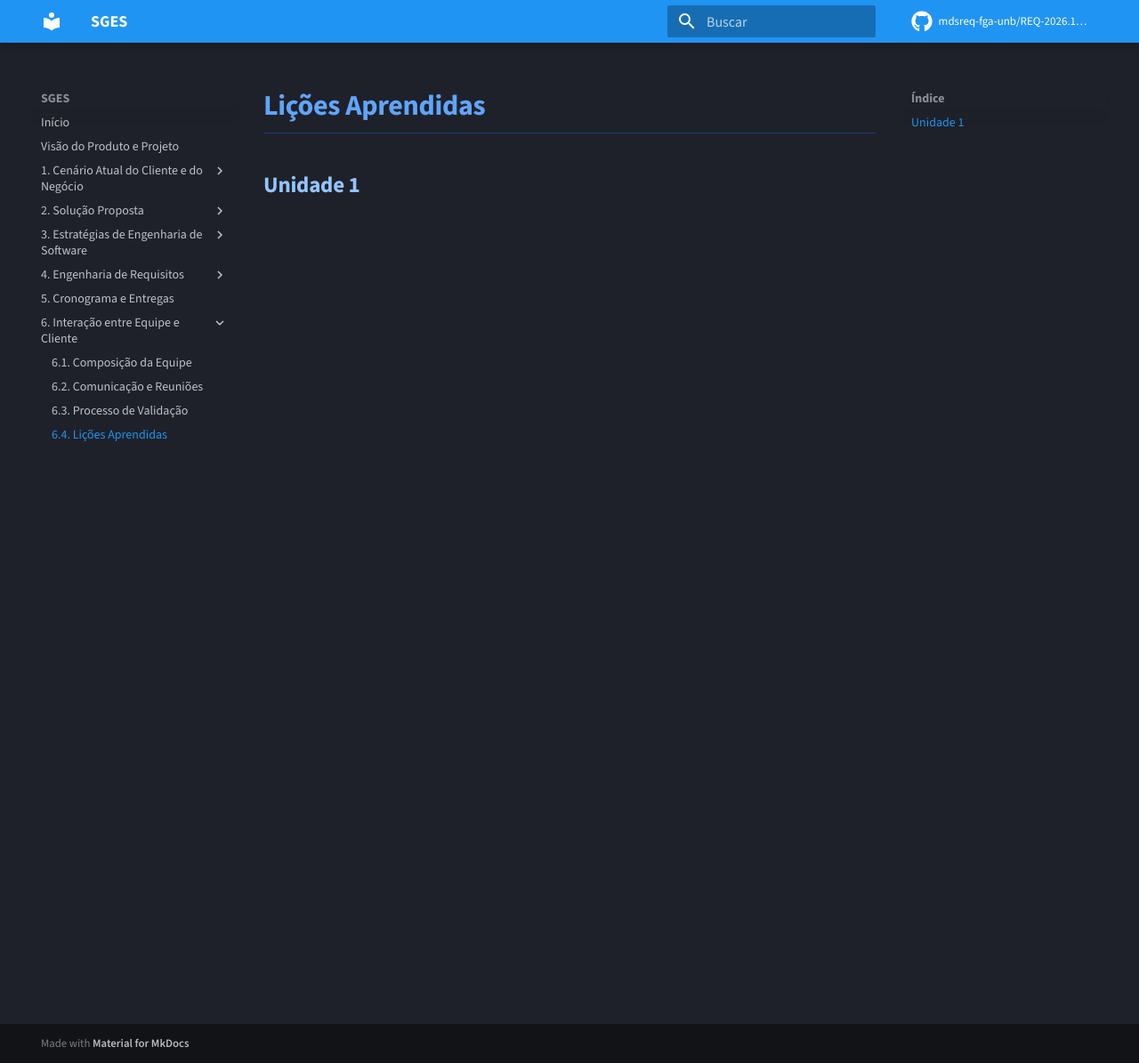
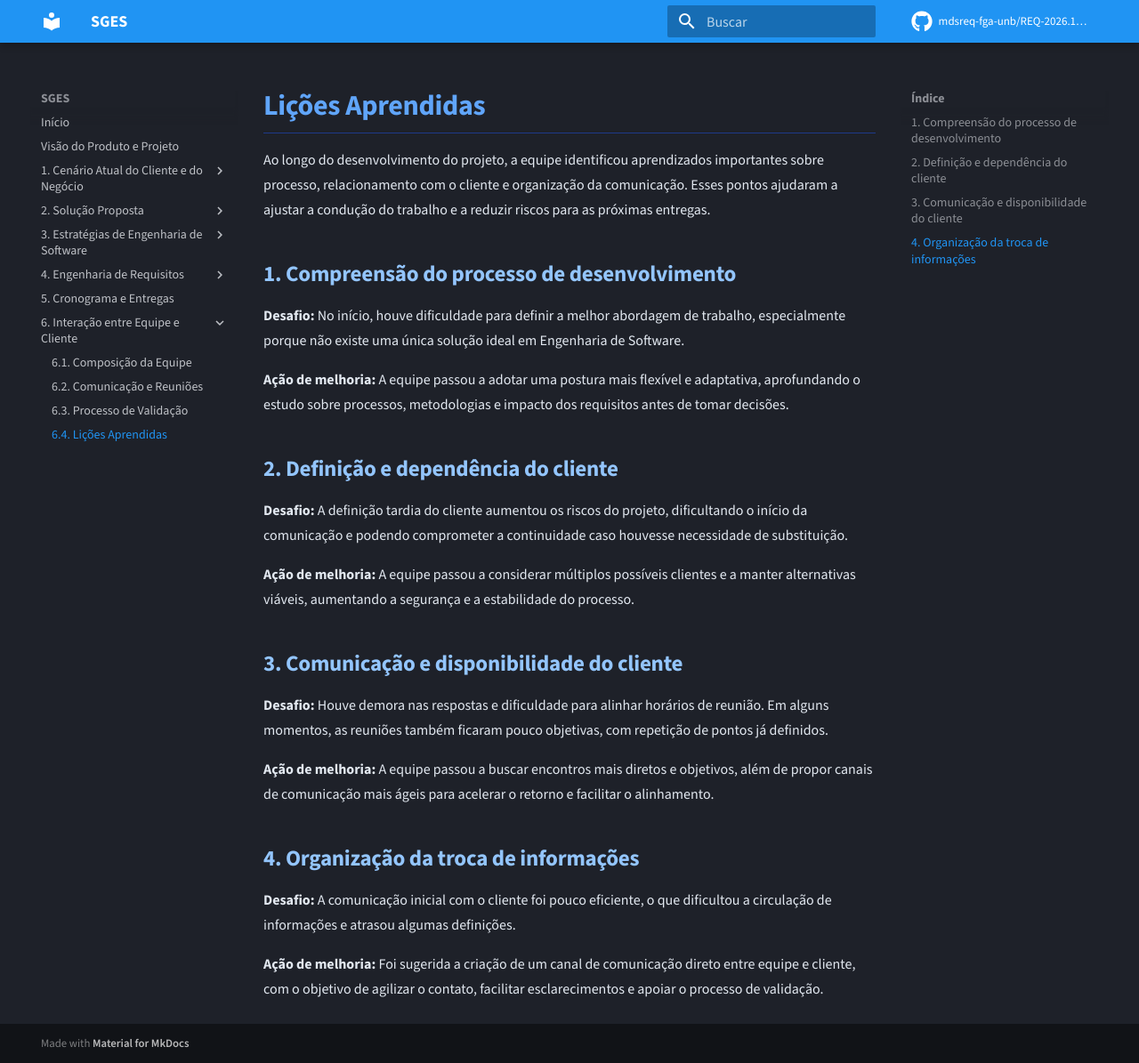
Before and after one commit to mdsreq-fga-unb/REQ-2026.1-T01-SGES, an MkDocs documentation site: the page built from docs/interacao/licoes_aprendidas.md, in a window 1280 px wide and 1195 px high. Shown: the whole window at 89% size. Built offline with MkDocs 1.6.1 and Material for MkDocs 9.7.7, drawn with Linux system fonts in a browser that asks for light colours; comment, search, counter and statistics services are not loaded.

Commit message:
Aprimora lições aprendidas

```diff
--- a/docs/interacao/licoes_aprendidas.md
+++ b/docs/interacao/licoes_aprendidas.md
@@ -1,3 +1,27 @@
 # Lições Aprendidas
 
-## Unidade 1
+Ao longo do desenvolvimento do projeto, a equipe identificou aprendizados importantes sobre processo, relacionamento com o cliente e organização da comunicação. Esses pontos ajudaram a ajustar a condução do trabalho e a reduzir riscos para as próximas entregas.
+
+## 1. Compreensão do processo de desenvolvimento
+
+**Desafio:** No início, houve dificuldade para definir a melhor abordagem de trabalho, especialmente porque não existe uma única solução ideal em Engenharia de Software.
+
+**Ação de melhoria:** A equipe passou a adotar uma postura mais flexível e adaptativa, aprofundando o estudo sobre processos, metodologias e impacto dos requisitos antes de tomar decisões.
+
+## 2. Definição e dependência do cliente
+
+**Desafio:** A definição tardia do cliente aumentou os riscos do projeto, dificultando o início da comunicação e podendo comprometer a continuidade caso houvesse necessidade de substituição.
+
+**Ação de melhoria:** A equipe passou a considerar múltiplos possíveis clientes e a manter alternativas viáveis, aumentando a segurança e a estabilidade do processo.
+
+## 3. Comunicação e disponibilidade do cliente
+
+**Desafio:** Houve demora nas respostas e dificuldade para alinhar horários de reunião. Em alguns momentos, as reuniões também ficaram pouco objetivas, com repetição de pontos já definidos.
+
+**Ação de melhoria:** A equipe passou a buscar encontros mais diretos e objetivos, além de propor canais de comunicação mais ágeis para acelerar o retorno e facilitar o alinhamento.
+
+## 4. Organização da troca de informações
+
+**Desafio:** A comunicação inicial com o cliente foi pouco eficiente, o que dificultou a circulação de informações e atrasou algumas definições.
+
+**Ação de melhoria:** Foi sugerida a criação de um canal de comunicação direto entre equipe e cliente, com o objetivo de agilizar o contato, facilitar esclarecimentos e apoiar o processo de validação.
```
